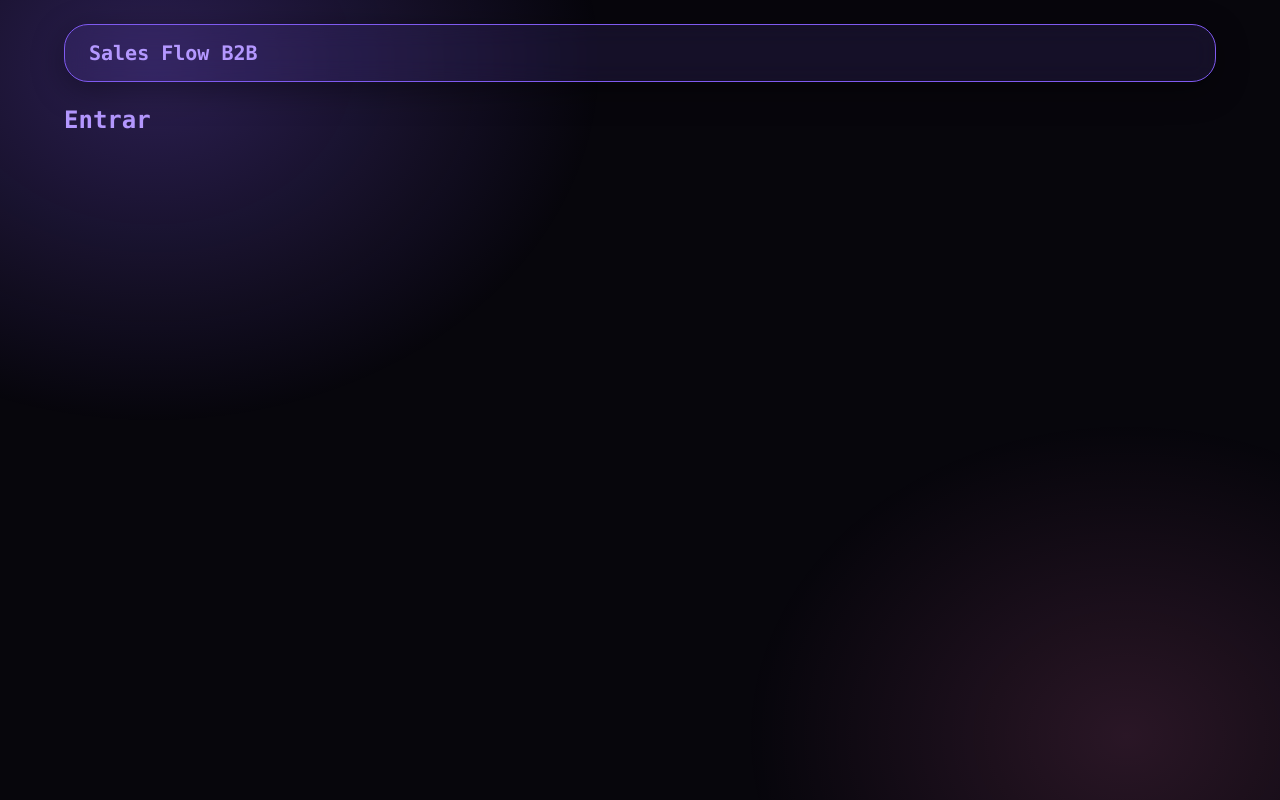
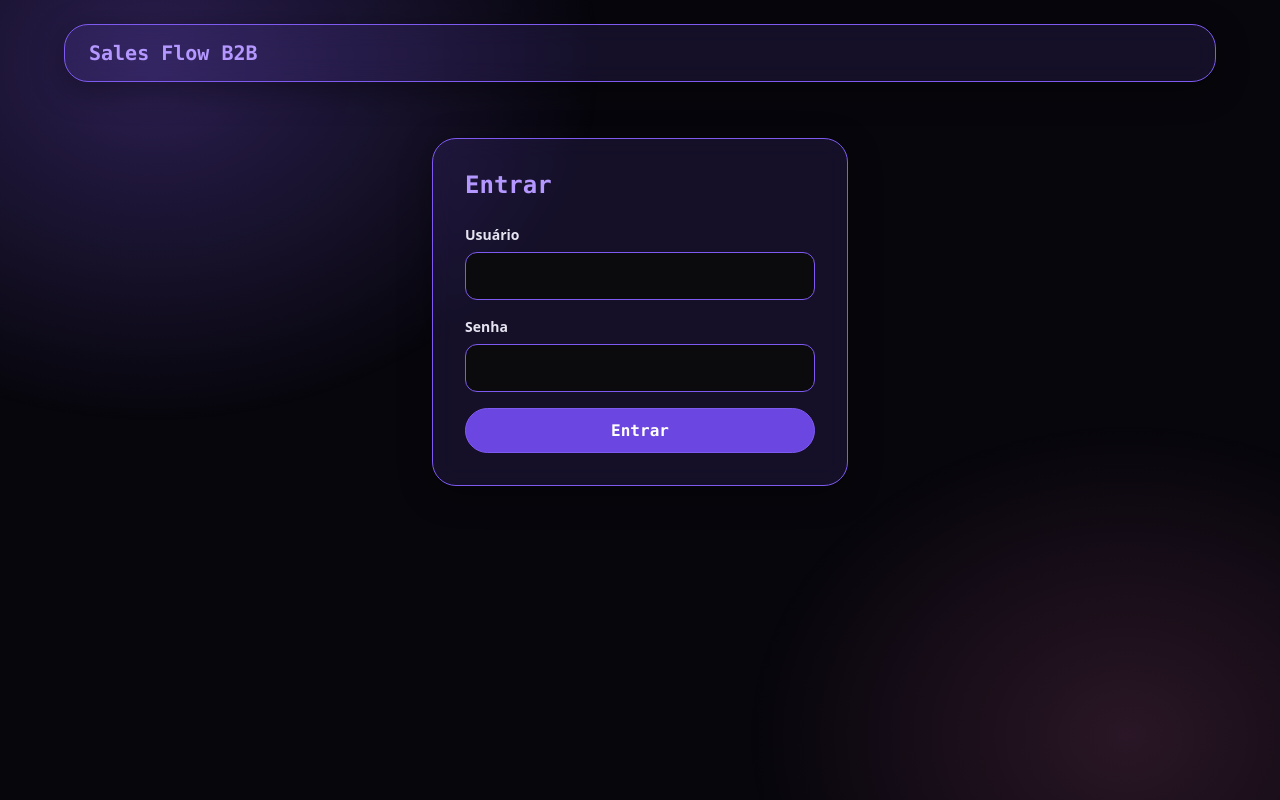
Before and after one commit to ewn1/salesflow-b2b, a React (Vite) app in the folder frontend/: page /login in a window 1280 px wide. Built offline with nearby package versions, Linux system fonts and the light colour scheme.

Commit message:
feat(frontend): monta o formulario da tela de login com rotulos acessiveis

```diff
--- a/frontend/src/index.css
+++ b/frontend/src/index.css
@@ -219,6 +219,17 @@ a:hover {
   color: var(--text-muted);
 }
 
+/* Chrome paints autofilled fields with its own background and text colour,
+  ignoring the theme. An inset shadow covers that background (the border
+  radius is respected) and the text fill colour restores readable text. */
+.input:-webkit-autofill,
+.input:-webkit-autofill:hover,
+.input:-webkit-autofill:focus {
+  -webkit-text-fill-color: var(--text);
+  caret-color: var(--text);
+  box-shadow: 0 0 0 1000px var(--surface) inset;
+}
+
 .input[aria-invalid='true'] {
   border-color: var(--danger);
 }
--- /dev/null
+++ b/frontend/src/pages/LoginPage.module.css
@@ -0,0 +1,14 @@
+.card {
+  display: flex;
+  flex-direction: column;
+  gap: 1.5rem;
+  width: min(100%, 26rem);
+  margin: 2rem auto;
+  padding: 2rem;
+}
+
+.form {
+  display: flex;
+  flex-direction: column;
+  gap: 1rem;
+}
--- a/frontend/src/pages/LoginPage.tsx
+++ b/frontend/src/pages/LoginPage.tsx
@@ -1,5 +1,36 @@
+import styles from './LoginPage.module.css'
+
 function LoginPage() {
-  return <h2>Entrar</h2>
+  return (
+    <section className={`glass ${styles.card}`}>
+      <h2>Entrar</h2>
+      <form className={styles.form}>
+        <div className="field">
+          <label htmlFor="username">Usuário</label>
+          <input
+            id="username"
+            name="username"
+            type="text"
+            className="input"
+            autoComplete="username"
+          />
+        </div>
+        <div className="field">
+          <label htmlFor="password">Senha</label>
+          <input
+            id="password"
+            name="password"
+            type="password"
+            className="input"
+            autoComplete="current-password"
+          />
+        </div>
+        <button type="submit" className="btn btn-primary">
+          Entrar
+        </button>
+      </form>
+    </section>
+  )
 }
 
 export default LoginPage
```
Also changed, not shown: 1 other file (tests, documents, lock files or other folders).
